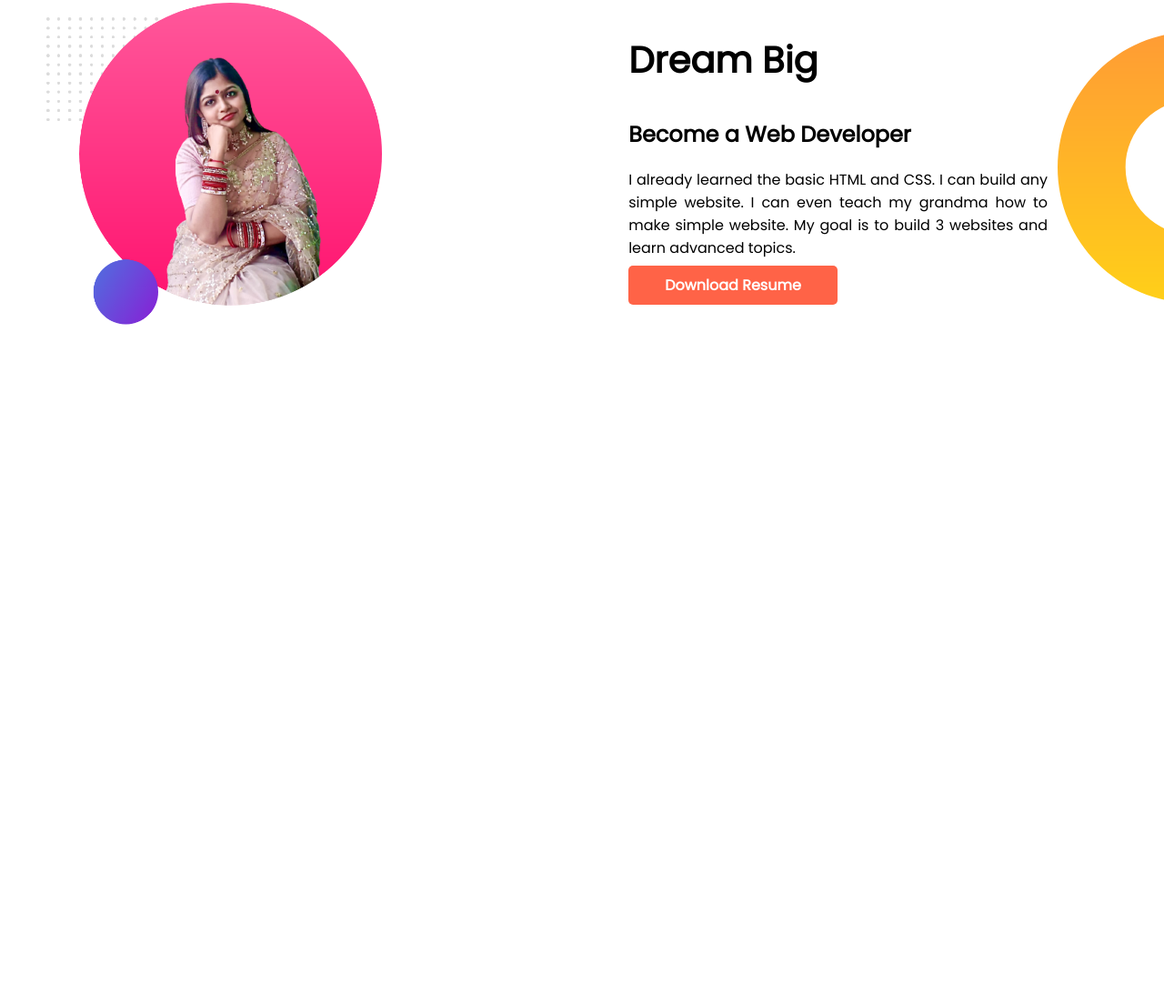
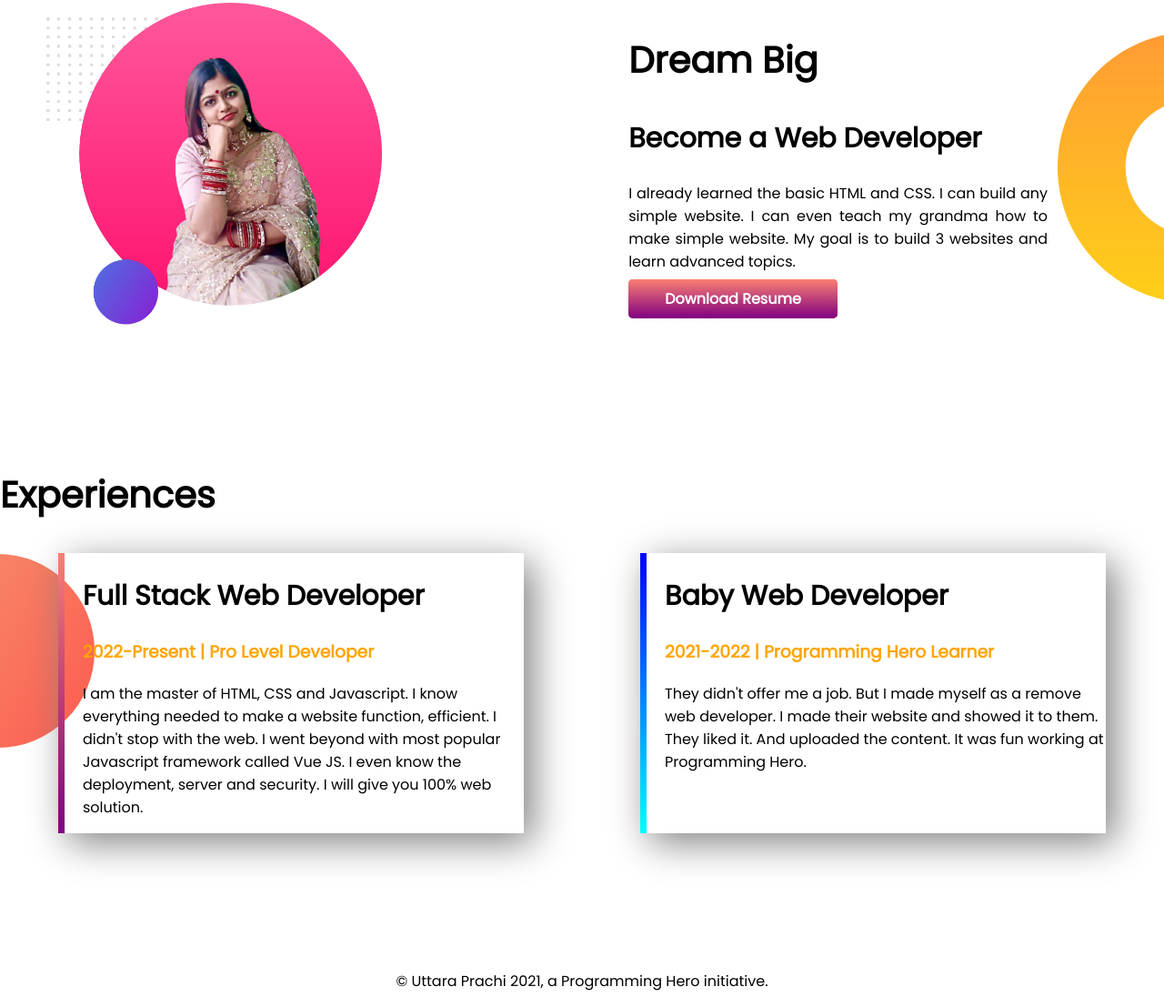
Before and after one commit to uttarasprachi/developer-portfolio, a plain HTML site: page index.html in a window 1280 px wide. Shown: the part 605-1712 px from the top of the page at 91% size. Before the commit the page ends 1119 px from the top, so only its background shows below. Drawn offline with Linux system fonts and the light colour scheme.

Commit message:
footer and experiences added

```diff
--- a/index.html
+++ b/index.html
@@ -11,7 +11,7 @@
     <link rel="stylesheet" href="style.css">
 </head>
 <body>
-    <section class="top-banner">
+    <section class="top-banner flexible-container">
         <div class="half-width">
             <h1>Welcome To</h1>
             <h1><span class="orange-color">Uttara Prachi</span> World!!</h1>
@@ -23,7 +23,7 @@
             <img src="images/uttara1.png" alt="">
         </div>
     </section>
-    <section class="dream-big">
+    <section class="dream-big flexible-container">
         <div class="half-width">
             <img src="images/uttara2.png" alt="">
         </div>
@@ -34,5 +34,23 @@
             <a class="link-button" target="_blank" href="">Download Resume</a>
         </div>
     </section>
+    <section class="experience-area">
+        <h1>Experiences</h1>
+        <div class="flexible-container">
+            <div id="full-stack-web-dev-experience" class="experience-item">
+                <h2>Full Stack Web Developer</h2>
+                <h3 class="orange-color">2022-Present | Pro Level Developer</h3>
+                <p>I am the master of HTML, CSS and Javascript. I know everything needed to make a website function, efficient. I didn't stop with the web. I went beyond with most popular Javascript framework called Vue JS. I even know the deployment, server and security. I will give you 100% web solution.</p>
+            </div>
+            <div id="baby-web-dev-experience" class="experience-item">
+                <h2>Baby Web Developer</h2>
+                <h3 class="orange-color">2021-2022 | Programming Hero Learner</h3>
+                <p>They didn't offer me a job. But I made myself as a remove web developer. I made their website and showed it to them. They liked it. And uploaded the content. It was fun working at Programming Hero.</p>
+            </div>
+        </div>
+    </section>
+    <footer>
+        <p>© Uttara Prachi 2021, a Programming Hero initiative.</p>
+    </footer>
 </body>
 </html>
--- a/style.css
+++ b/style.css
@@ -4,11 +4,15 @@ body{
 }
 h1{
     font-size: 40px;
+    text-align: left;
+}
+h2{
+    font-size: 30px;
 }
 .orange-color{
     color: orange;
 }
-section{
+.flexible-container{
     display: flex;
     margin-bottom: 150px;
 }
@@ -24,6 +28,7 @@ section{
 .link-button{
     text-decoration: none;
     background-color: tomato;
+    background-image: linear-gradient(salmon, purple);
     padding: 10px 40px;
     color: white;
     font-weight: 700;
@@ -38,3 +43,28 @@ section{
     background-repeat: no-repeat;
     background-position: right;
 }
+.experience-item{
+    box-shadow: 10px 10px 40px gray;
+    width: 40%;
+    margin-left: 5%;
+    margin-right: 5%;
+    padding-left: 20px;
+}
+.experience-area{
+    background-image: url(images/exp-bg.png);
+    background-repeat: no-repeat;
+    background-position: left;
+}
+#baby-web-dev-experience{
+    border-left: 7px solid;
+    border-image: linear-gradient(blue, cyan);
+    border-image-slice: 1;
+}
+#full-stack-web-dev-experience{
+    border-left: 7px solid;
+    border-image: linear-gradient(salmon, purple);
+    border-image-slice: 1;
+}
+footer p{
+    text-align: center;
+}
```
Also changed, not shown: images/jhankar.png (deleted), images/jhankar2.png (deleted), images/my-bg.png (deleted), images/my-bg2.png (deleted), images/uttara-bg.png (deleted), images/uttara-dream-big-bg.png (deleted), images/uttara-removebg-preview.png (deleted), 4 other files.
